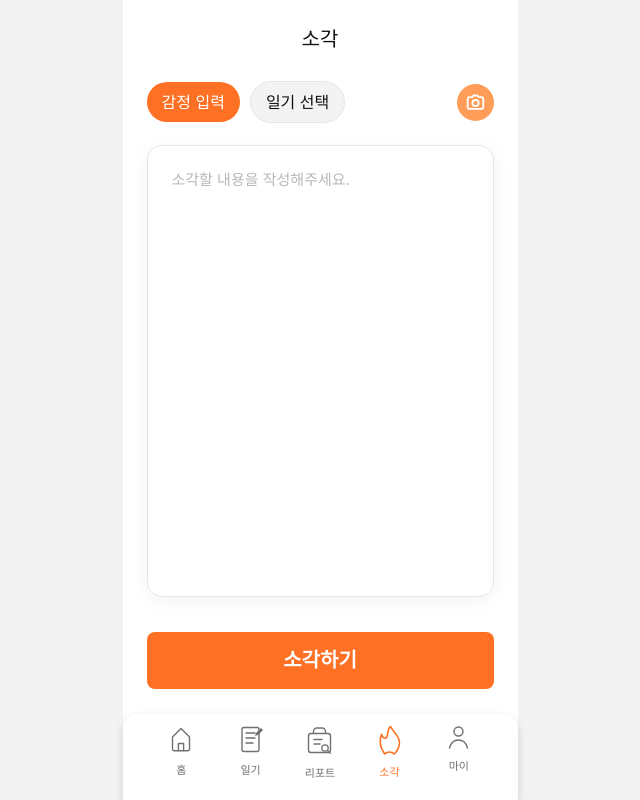
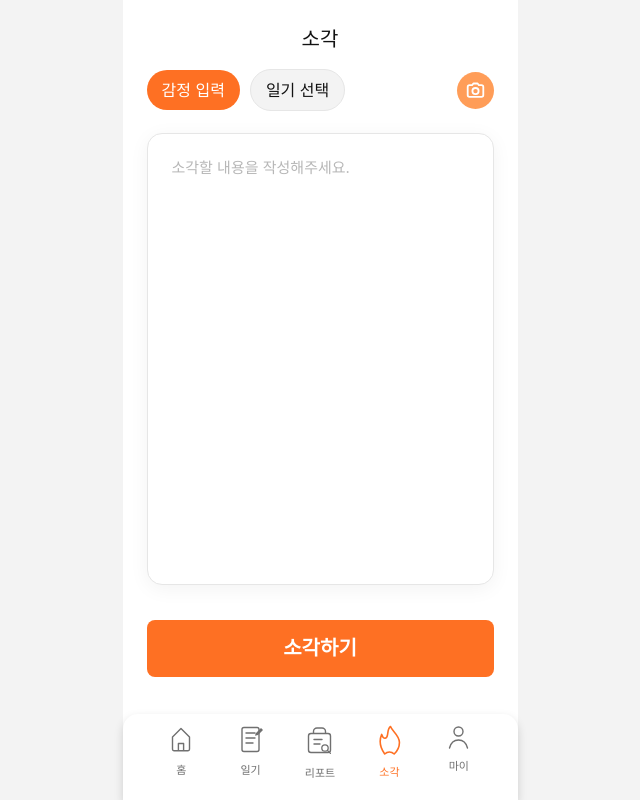
Before and after one commit to IT-Cotato/13th-Maeum-Bujeok-FE, a Next.js app: page /burn in a window 1280 px wide. Shown: the whole page, without its empty margins (320-960 px from the left). Built offline with nearby package versions, Linux system fonts and the light colour scheme.

Commit message:
fix: 메인화면 탑 여백 삭제

```diff
--- a/src/features/burn/components/BurnPage.tsx
+++ b/src/features/burn/components/BurnPage.tsx
@@ -66,7 +66,7 @@
           소각
         </h1>
 
-        <div className="mt-[30px] flex items-center justify-between">
+        <div className="mt-[18px] flex items-center justify-between">
           <BurnTabs activeTab={activeTab} onChange={setActiveTab} />
           <button
             aria-label="사진 촬영 또는 선택"
```
